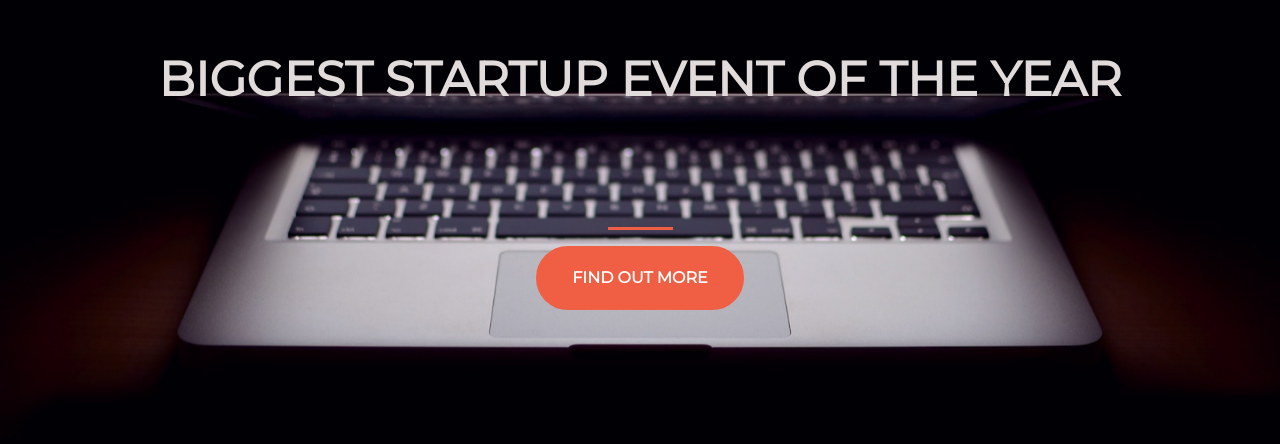
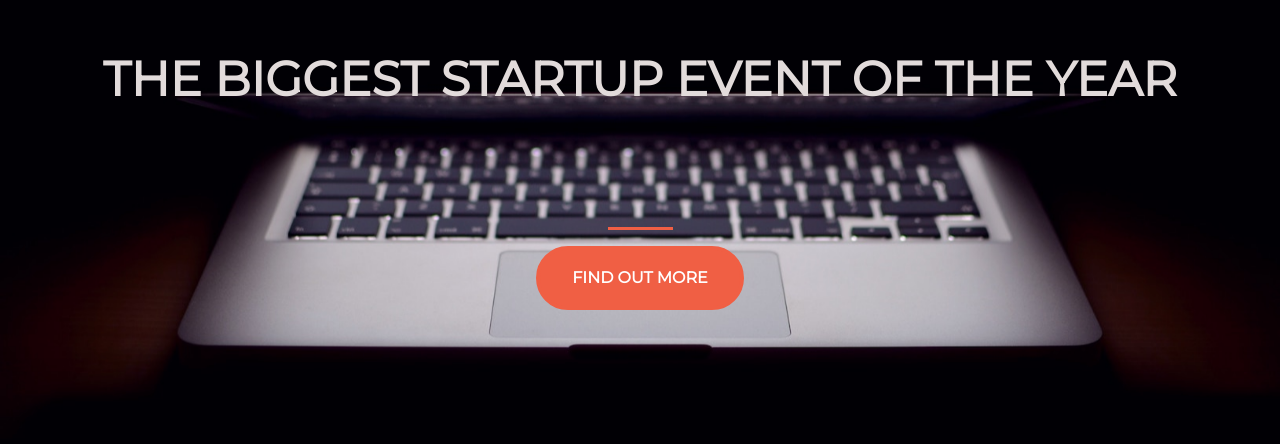
Before and after one commit to pavanprathipati9/pavanprathipati9.github.io, a plain HTML site: page index.html in a window 1280 px wide. Shown: the part 220-664 px from the top of the page. Drawn offline with nearby package versions, Linux system fonts and the light colour scheme.

Commit message:
Update index.html

```diff
--- a/index.html
+++ b/index.html
@@ -19,7 +19,7 @@
     <div class="container d-flex align-items-center h-100">
       <div class="row">
         <header class="text-center col-12">
-          <h1 class="text-uppercase"><strong>biggest startup event of the year</strong></h1>
+          <h1 class="text-uppercase"><strong>The biggest startup event of the year</strong></h1>
         </header>
         <div class="buffer"></div>
         <section class="text-center col-12">
```
